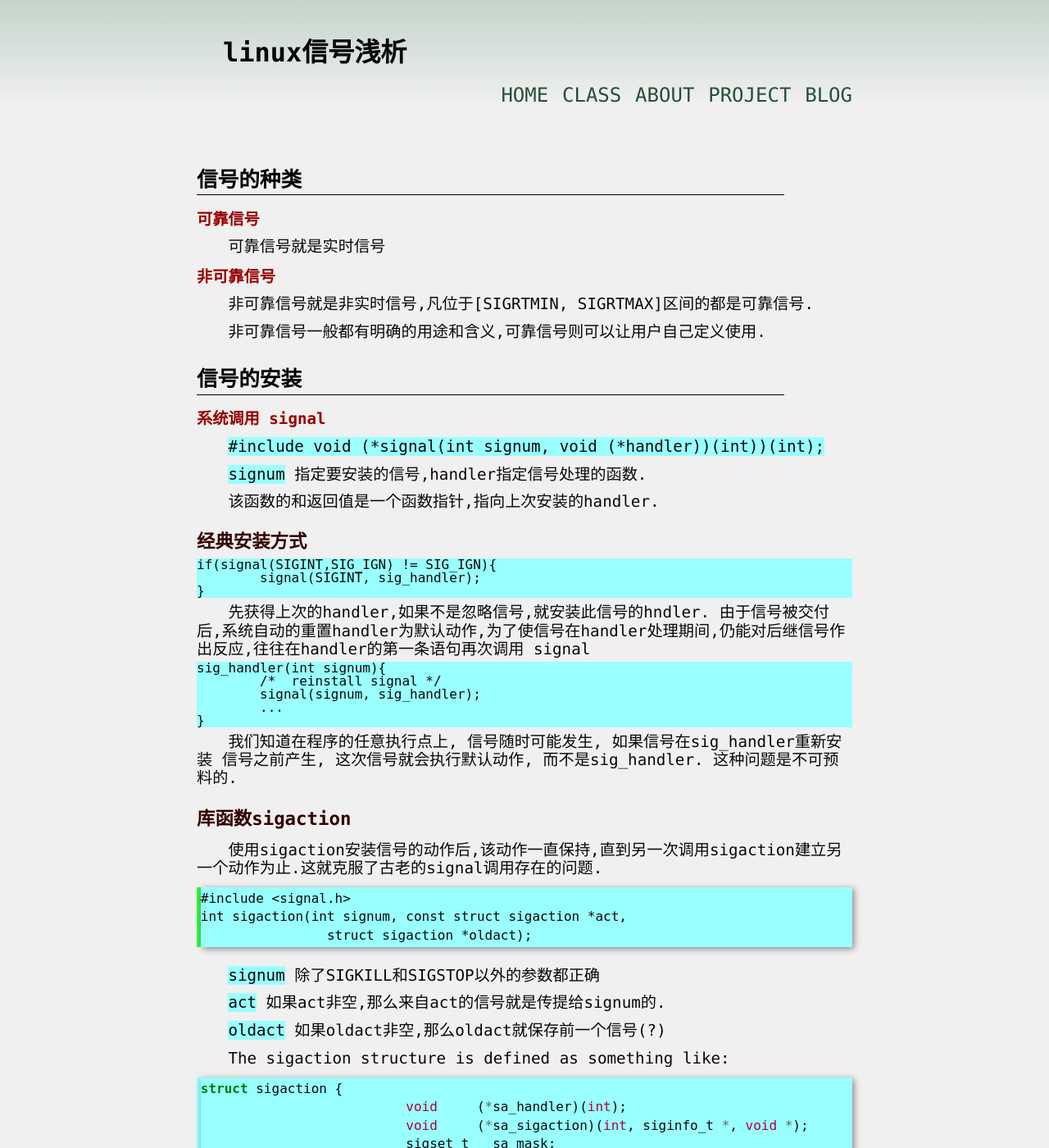
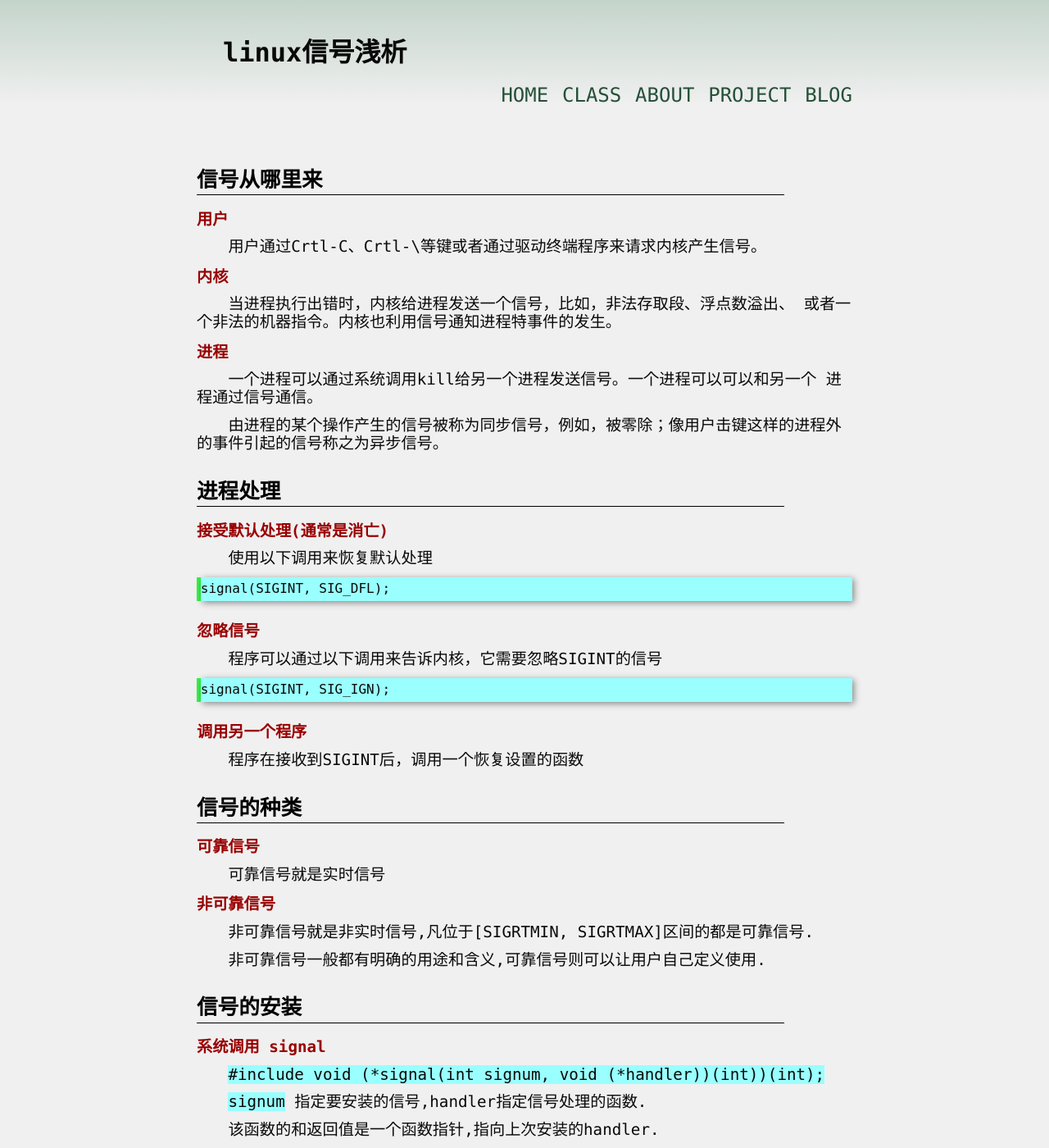
Before and after one commit to yuzibo/yuzibo.github.io, a Jekyll site: the page built from _posts/2016-02-20-linux_signal.md, in a window 1280 px wide and 1400 px high. Shown: the whole window at 82% size. Built offline with Jekyll 4.4.1, drawn with Linux system fonts in a browser that asks for light colours; comment, search, counter and statistics services are not loaded.

Commit message:
modify signal

````diff
--- a/_posts/2016-02-20-linux_signal.md
+++ b/_posts/2016-02-20-linux_signal.md
@@ -3,6 +3,41 @@ layout: article
 title: "linux信号浅析"
 category: unix
 ---
+
+# 信号从哪里来
+
+### 用户
+用户通过Crtl-C、Crtl-\等键或者通过驱动终端程序来请求内核产生信号。
+
+### 内核
+
+当进程执行出错时，内核给进程发送一个信号，比如，非法存取段、浮点数溢出、
+或者一个非法的机器指令。内核也利用信号通知进程特事件的发生。
+
+### 进程
+一个进程可以通过系统调用kill给另一个进程发送信号。一个进程可以可以和另一个
+进程通过信号通信。
+
+由进程的某个操作产生的信号被称为同步信号，例如，被零除；像用户击键这样的进程外
+的事件引起的信号称之为异步信号。
+
+# 进程处理
+
+### 接受默认处理(通常是消亡)
+使用以下调用来恢复默认处理
+```c
+signal(SIGINT, SIG_DFL);
+```
+
+### 忽略信号
+程序可以通过以下调用来告诉内核，它需要忽略SIGINT的信号
+
+```c
+signal(SIGINT, SIG_IGN);
+```
+
+### 调用另一个程序
+程序在接收到SIGINT后，调用一个恢复设置的函数
 
 # 信号的种类
 
@@ -101,6 +136,7 @@ int sigismember(const sigset_t *set, int signum);
 int sigsuspend(const sigset_t *mask);
 int sigpending(sigset_t *set);
 </pre>
+
 `int sigprocmask(int how, const sigset_t *set, sigset_t *oldset);`
 
 这个函数检查和改变被阻塞的函数,操作主要有三种:
````
Also changed, not shown: _posts/2016-12-28_unix_termial_mode.md (added, +29 -0 lines).
